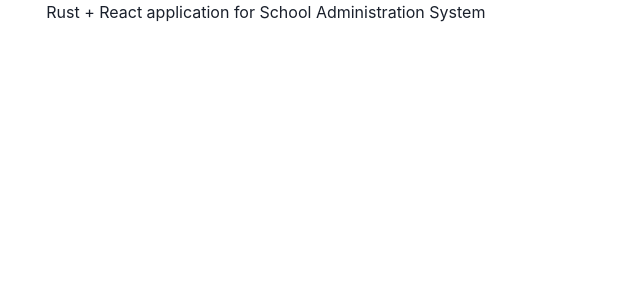
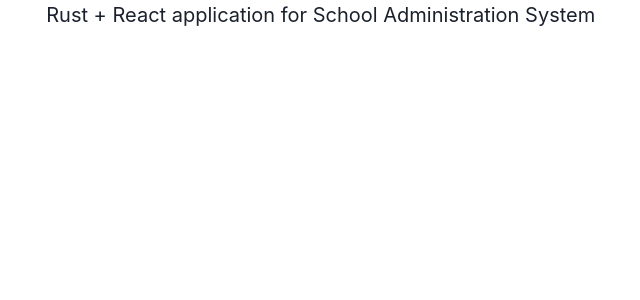
Before and after one commit to 007tickooayush/cms-mongo-rust, a React (Vite) app in the folder client-reactjs/: page / in a window 1280 px wide. Shown: the top 300 px of the page, without its empty margins (307-947 px from the left). Built offline with nearby package versions, Linux system fonts and the light colour scheme.

Commit message:
text testing

```diff
--- a/client-reactjs/src/App.tsx
+++ b/client-reactjs/src/App.tsx
@@ -1,4 +1,4 @@
-import { Container } from '@chakra-ui/react';
+import { Container, Text } from '@chakra-ui/react';
 import { useEffect, useState } from 'react'
 
 function App() {
@@ -9,7 +9,7 @@
 
 	return (
 		<Container>
-			<h1>Rust + React application for School Administration System</h1>
+			<Text fontSize={'xl'}>Rust + React application for School Administration System</Text>
 		</Container>
 	);
 }
```
